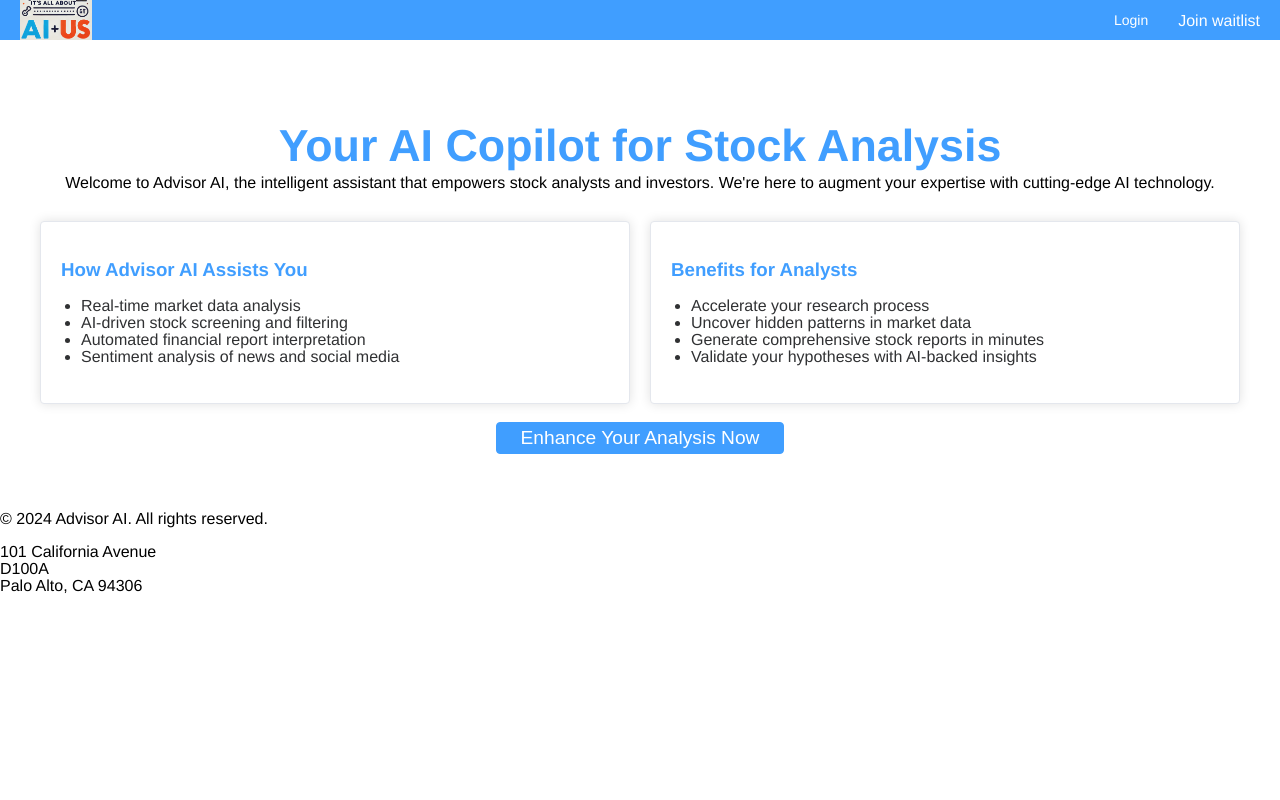
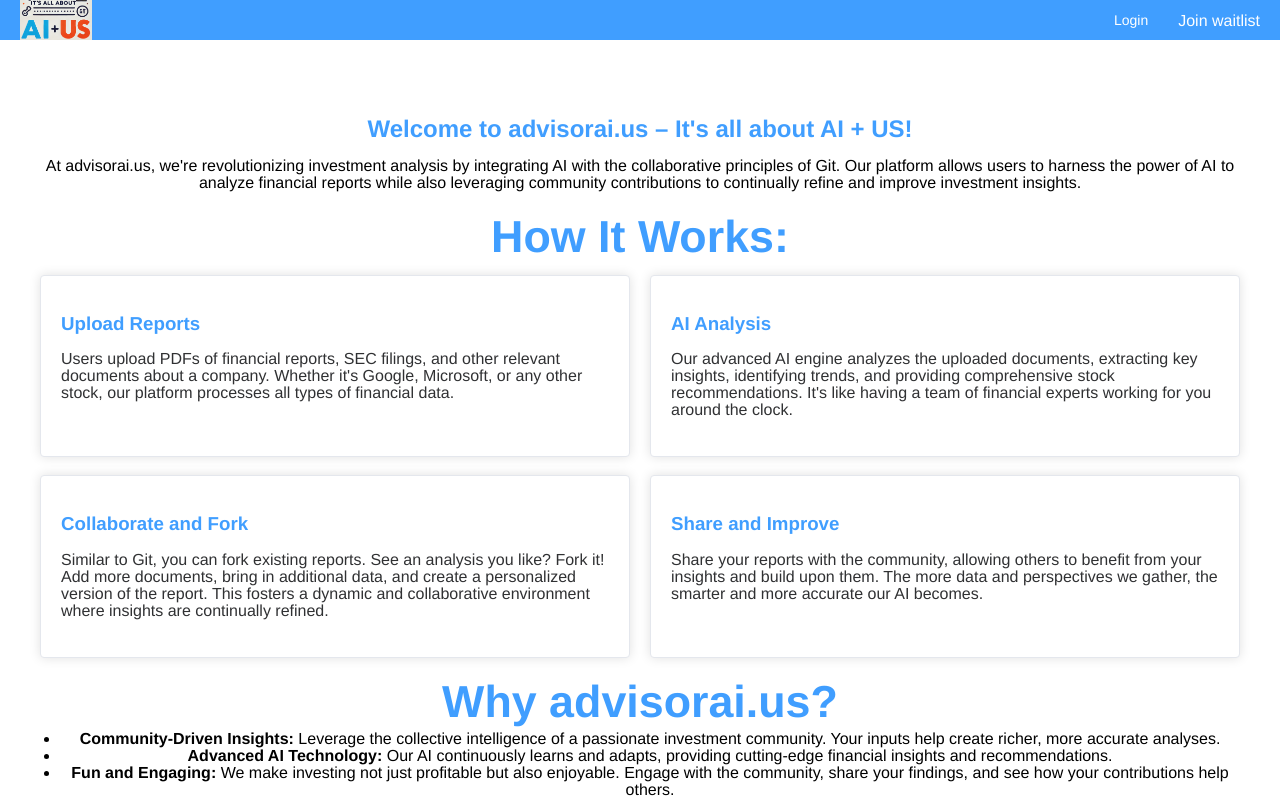
Before and after one commit to advisor-ai-us/platform, a Vue app in the folder webapp/dashboard/: page / in a window 1280 px wide. Shown: the top 800 px of the page. Built offline with nearby package versions, Linux system fonts and the light colour scheme; what vue-signature-pad, vue3-cookies would draw is missing.

Commit message:
improved the home page content

```diff
--- a/webapp/dashboard/src/components/HomePageComponent.vue
+++ b/webapp/dashboard/src/components/HomePageComponent.vue
@@ -13,35 +13,53 @@
       </el-header>
       <el-main>
         <div class="main-content">
-          <h2>Your AI Copilot for Stock Analysis</h2>
-          <p>Welcome to Advisor AI, the intelligent assistant that empowers stock analysts and investors. We're here to augment your expertise with cutting-edge AI technology.</p>
+          <h1>Welcome to advisorai.us – It's all about AI + US!</h1>
+
+          <p>At advisorai.us, we're revolutionizing investment analysis by integrating AI with the collaborative principles of Git. Our platform allows users to harness the power of AI to analyze financial reports while also leveraging community contributions to continually refine and improve investment insights.</p>
+
+          <h2>How It Works:</h2>
 
           <el-row :gutter="20">
             <el-col :span="12">
               <el-card class="feature-card">
-                <h3>How Advisor AI Assists You</h3>
-                <ul>
-                  <li>Real-time market data analysis</li>
-                  <li>AI-driven stock screening and filtering</li>
-                  <li>Automated financial report interpretation</li>
-                  <li>Sentiment analysis of news and social media</li>
-                </ul>
+                <h3>Upload Reports</h3>
+                <p>Users upload PDFs of financial reports, SEC filings, and other relevant documents about a company. Whether it's Google, Microsoft, or any other stock, our platform processes all types of financial data.</p>
               </el-card>
             </el-col>
             <el-col :span="12">
               <el-card class="feature-card">
-                <h3>Benefits for Analysts</h3>
-                <ul>
-                  <li>Accelerate your research process</li>
-                  <li>Uncover hidden patterns in market data</li>
-                  <li>Generate comprehensive stock reports in minutes</li>
-                  <li>Validate your hypotheses with AI-backed insights</li>
-                </ul>
+                <h3>AI Analysis</h3>
+                <p>Our advanced AI engine analyzes the uploaded documents, extracting key insights, identifying trends, and providing comprehensive stock recommendations. It's like having a team of financial experts working for you around the clock.</p>
               </el-card>
             </el-col>
           </el-row>
 
-          <el-button type="primary" class="get-started-btn">Enhance Your Analysis Now</el-button>
+          <el-row :gutter="20" style="margin-top: 20px;">
+            <el-col :span="12">
+              <el-card class="feature-card">
+                <h3>Collaborate and Fork</h3>
+                <p>Similar to Git, you can fork existing reports. See an analysis you like? Fork it! Add more documents, bring in additional data, and create a personalized version of the report. This fosters a dynamic and collaborative environment where insights are continually refined.</p>
+              </el-card>
+            </el-col>
+            <el-col :span="12">
+              <el-card class="feature-card">
+                <h3>Share and Improve</h3>
+                <p>Share your reports with the community, allowing others to benefit from your insights and build upon them. The more data and perspectives we gather, the smarter and more accurate our AI becomes.</p>
+              </el-card>
+            </el-col>
+          </el-row>
+
+          <h2>Why advisorai.us?</h2>
+
+          <ul>
+            <li><strong>Community-Driven Insights:</strong> Leverage the collective intelligence of a passionate investment community. Your inputs help create richer, more accurate analyses.</li>
+            <li><strong>Advanced AI Technology:</strong> Our AI continuously learns and adapts, providing cutting-edge financial insights and recommendations.</li>
+            <li><strong>Fun and Engaging:</strong> We make investing not just profitable but also enjoyable. Engage with the community, share your findings, and see how your contributions help others.</li>
+          </ul>
+
+          <p>Join us at advisorai.us, where AI and US come together to make smarter investment decisions. It's all about collaboration, innovation, and making your financial journey successful and enjoyable.</p>
+
+          <el-button type="primary" class="get-started-btn">Get Started Now</el-button>
         </div>
       </el-main>
       <el-footer>
@@ -78,6 +96,9 @@
   text-align: center;
   margin-top: 50px;
   padding: 0 20px;
+  max-width: 1200px;
+  margin: 0 auto;
+  padding: 20px;
 }
 .feature-card {
   height: 100%;
@@ -87,7 +108,7 @@
   padding-left: 20px;
 }
 .get-started-btn {
-  margin-top: 30px;
+  margin-top: 20px;
   font-size: 1.2em;
   padding: 12px 24px;
 }
@@ -154,12 +175,6 @@ h3 {
   }
 }
 
-.main-content {
-  max-width: 1200px;
-  margin: 0 auto;
-  padding: 20px;
-}
-
 h1, h2 {
   color: #409EFF;
 }
```
